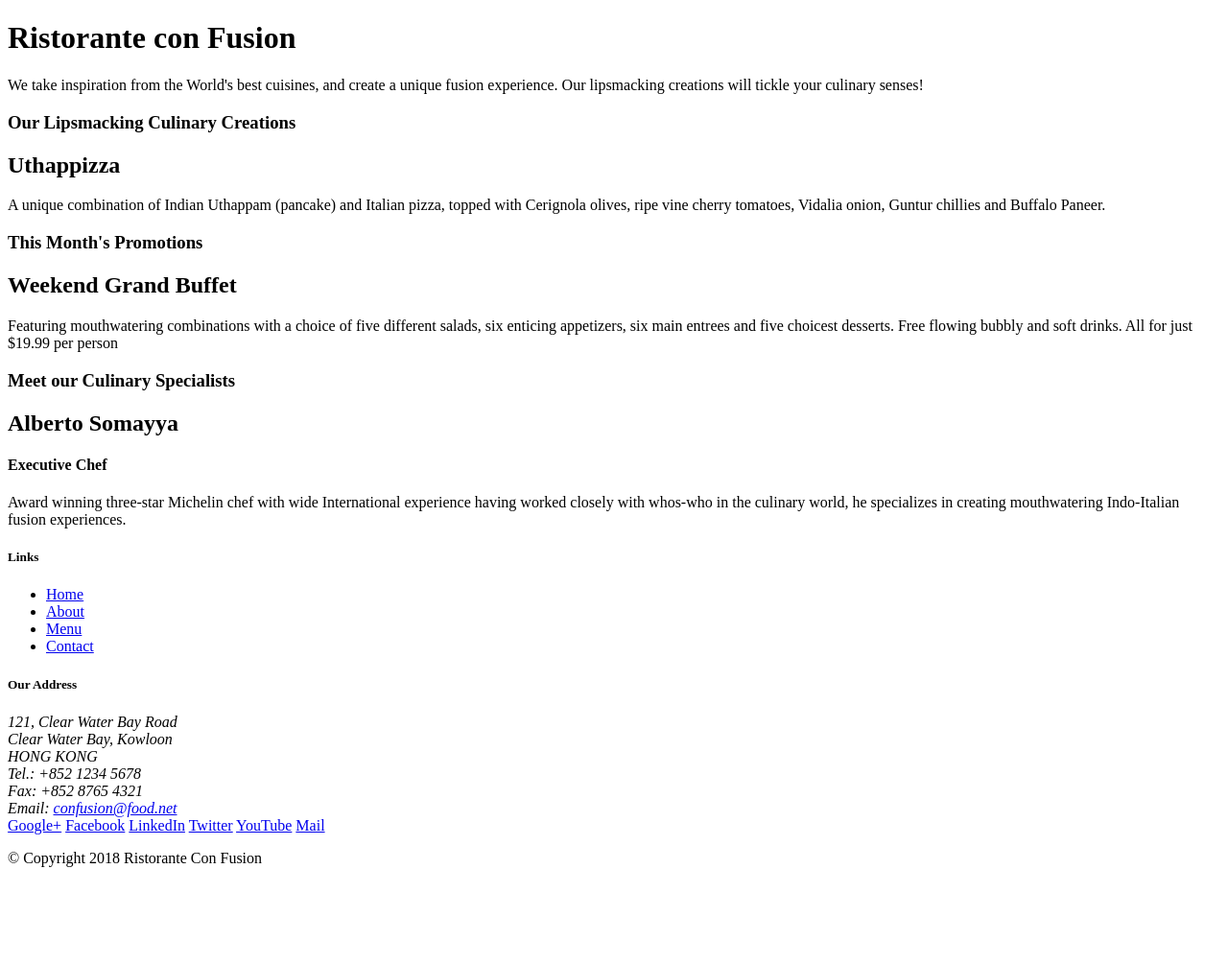
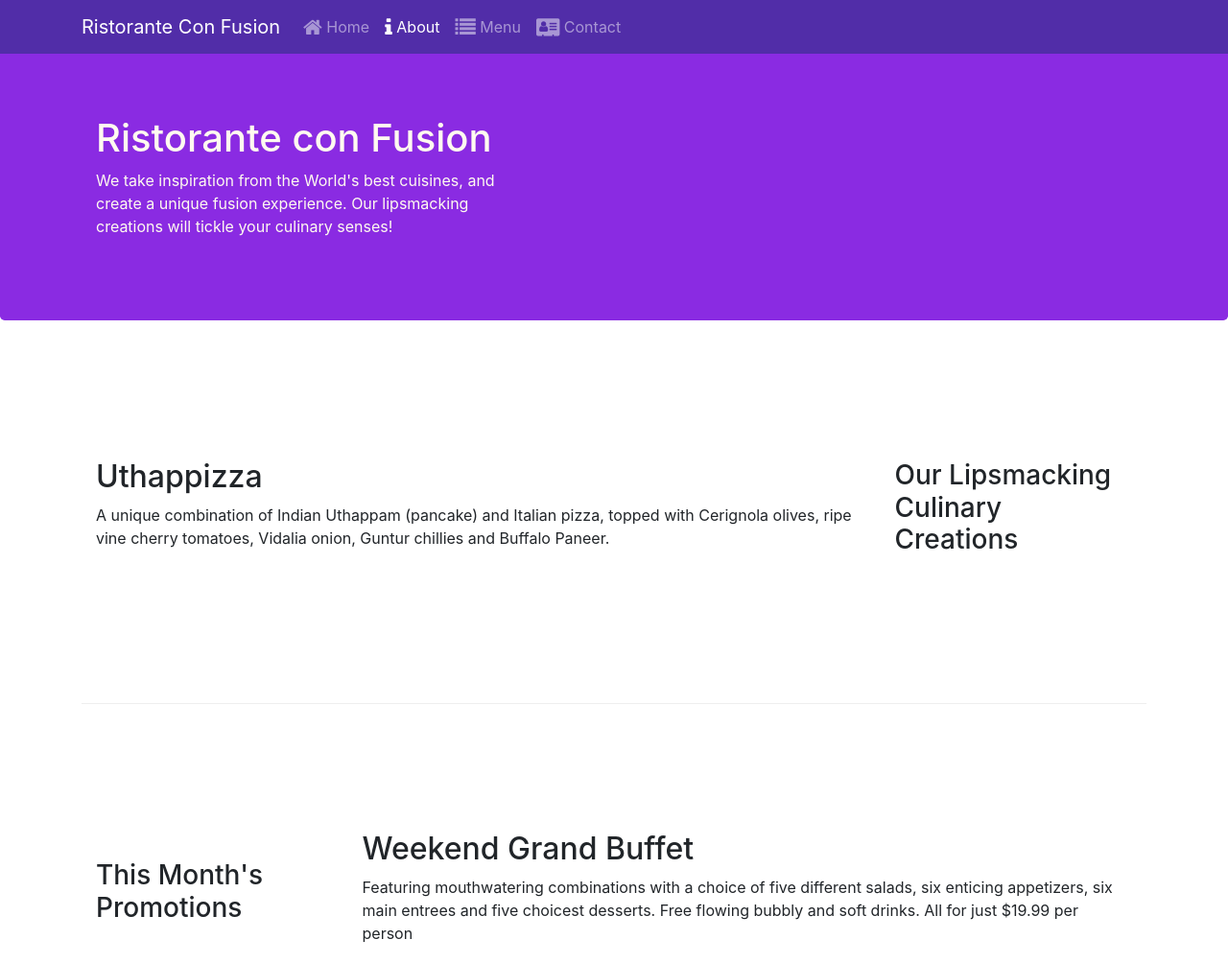
Before and after one commit to eliad1975/CursoGit, a website: page index.html in a window 1280 px wide. Shown: the top 1004 px of the page at 96% size. Before the commit the page ends 920 px from the top, so only its background shows below. Drawn offline with nearby package versions, Linux system fonts and the light colour scheme.

Commit message:
Contactus

```diff
--- /dev/null
+++ b/CSS/style.css
@@ -0,0 +1,35 @@
+.row-header{
+    margin: 0px auto;
+    padding: 0px;
+}
+.row-content{
+    margin: 0px auto;
+    padding: 50px 0px 50px 0px;
+    border-bottom: 1px ridge;
+    min-height: 400px;
+
+}
+.footer{
+    background-color: rgb(186, 200, 206);
+    margin: 0px auto;
+    padding: 20px 0px 20px 0px;
+}
+.jumbotron{
+    padding: 70px 30px 70px 30px;
+    margin: 0px auto;
+    background:blueviolet;
+    color: floralwhite;
+}
+.address{
+    font-size: 80%;
+    margin: 0px;
+    color: #0f0f0f;
+}
+body{
+    padding:50px 0px 0px 0px;
+    z-index:0;
+}
+
+.navbar-dark {
+     background-color: #512DA8;
+}
--- a/index.html
+++ b/index.html
@@ -2,51 +2,78 @@
 <html lang="en">
 
 <head>
+    <!-- Required meta tags always come first -->
+    <meta charset="utf-8">
+    <meta name="viewport" content="width=device-width, initial-scale=1, shrink-to-fit=no">
+    <meta http-equiv="x-ua-compatible" content="ie=edge">
+
+    <!-- Bootstrap CSS -->
+    <link rel="stylesheet" href="node_modules/bootstrap/dist/css/bootstrap.min.css">
+    <link rel="stylesheet" href="node_modules/font-awesome/css/font-awesome.min.css">
+    <link rel="stylesheet" href="node_modules/bootstrap-social/bootstrap-social.css">
+    <link rel="stylesheet" href="css/style.css">
     <title>Ristorante Con Fusion</title>
 </head>
 
 <body>
+    <nav class="navbar navbar-dark navbar-expand-sm fixed-top">
+        <div class="container">
 
-    <header>
-        <div>
-            <div>
-                <div>
+                <button class="navbar-toggler" type="button" data-toggle="collapse" data-target="#Navbar">
+                  <span class="navbar-toggler-icon"></span>
+                </button>
+
+           <a class="navbar-brand" href="#">Ristorante Con Fusion</a>
+           <div class="collapse navbar-collapse" id="Navbar">
+                <ul class="navbar-nav mr-auto">
+                    <li class="nav-item"><a class="nav-link" href="#"><span class="fa fa-home fa-lg"></span> Home</a></li>
+                    <li class="nav-item active"><a class="nav-link" href="./aboutus.html"><span class="fa fa-info fa-lg"></span> About</a></li>
+                    <li class="nav-item"><a class="nav-link" href="#"><span class="fa fa-list fa-lg"></span> Menu</a></li>
+                    <li class="nav-item"><a class="nav-link" href="#"><span class="fa fa-address-card fa-lg"></span> Contact</a></li>
+                </ul>
+           </div>
+        </div>
+    </nav>
+    <header class=" jumbotron">
+        <div class="container">
+            <div class="row row-header">
+                <div class="col-12 col-sm-5">
                     <h1>Ristorante con Fusion</h1>
                     <p>We take inspiration from the World's best cuisines, and create a unique fusion experience. Our lipsmacking creations will tickle your culinary senses!</p>
                 </div>
-                <div>
-                </div>
+                 <div class="col-12 col-sm">
+                 </div>
             </div>
         </div>
     </header>
 
-    <div>
-        <div>
-            <div>
+    <div class="container">
+        <div class="row row-content align-items-center">
+            <div class="col-12 col-sm-4 order-sm-last col-md-3">
                 <h3>Our Lipsmacking Culinary Creations</h3>
             </div>
-            <div>
+            <div class="col col-sm order-sm-first col-md">
                 <h2>Uthappizza</h2>
                 <p>A unique combination of Indian Uthappam (pancake) and Italian pizza, topped with Cerignola olives, ripe vine cherry tomatoes, Vidalia onion, Guntur chillies and Buffalo Paneer.</p>
             </div>
         </div>
 
 
-        <div>
-            <div>
+        <div class="row row-content align-items-center">
+            <div class="col-12 col-sm-4 col-md-3">
                 <h3>This Month's Promotions</h3>
             </div>
-            <div>
+            <div class="col col-sm col-md">
                 <h2>Weekend Grand Buffet</h2>
                 <p>Featuring mouthwatering combinations with a choice of five different salads, six enticing appetizers, six main entrees and five choicest desserts. Free flowing bubbly and soft drinks. All for just $19.99 per person </p>
             </div>
         </div>
 
-        <div>
-            <div>
+        <div class="row row-content align-items-center">
+            <div class="col-12 col-sm-4 order-sm-last col-md-3">
                 <h3>Meet our Culinary Specialists</h3>
             </div>
-            <div>
+            <div class="col col-sm order-sm-first col-md">
                 <h2>Alberto Somayya</h2>
                 <h4>Executive Chef</h4>
                 <p>Award winning three-star Michelin chef with wide International experience having worked closely with whos-who in the culinary world, he specializes in creating mouthwatering Indo-Italian fusion experiences. </p>
@@ -55,30 +82,30 @@
     </div>
 
     <footer>
-        <div>
-            <div>
-                <div>
+        <div class="container">
+            <div class="row row-footer">
+                <div class="col-4 offset-1 col-sm-2">
                     <h5>Links</h5>
-                    <ul>
+                    <ul class="list-unstyled">
                         <li><a href="#">Home</a></li>
                         <li><a href="#">About</a></li>
                         <li><a href="#">Menu</a></li>
                         <li><a href="#">Contact</a></li>
                     </ul>
                 </div>
-                <div>
+                <div class="col-7 col-sm-5">
                     <h5>Our Address</h5>
                     <address>
 		              121, Clear Water Bay Road<br>
 		              Clear Water Bay, Kowloon<br>
 		              HONG KONG<br>
-		              Tel.: +852 1234 5678<br>
-		              Fax: +852 8765 4321<br>
-		              Email: <a href="mailto:confusion@food.net">confusion@food.net</a>
+		              <i class="fa fa-phone fa-lg"></i>: +852 1234 5678<br>
+		              <i class="fa fa-fax fa-lg"></i>: +852 8765 4321<br>
+		              <i class="fa fa-envelope fa-lg"></i>: <a href="mailto:confusion@food.net">confusion@food.net</a>
 		           </address>
                 </div>
-                <div>
-                    <div>
+                <div class="col-12 col-sm-4 align-self-center">
+                    <div class="text-center">
                         <a href="http://google.com/+">Google+</a>
                         <a href="http://www.facebook.com/profile.php?id=">Facebook</a>
                         <a href="http://www.linkedin.com/in/">LinkedIn</a>
@@ -88,13 +115,17 @@
                     </div>
                 </div>
            </div>
-           <div>
-                <div>
+           <div class="row justify-content-center">
+                <div class="col-auto">
                     <p>© Copyright 2018 Ristorante Con Fusion</p>
                 </div>
            </div>
         </div>
     </footer>
+     <!-- jQuery first, then Popper.js, then Bootstrap JS. -->
+     <script src="node_modules/jquery/dist/jquery.slim.min.js"></script>
+     <script src="node_modules/popper.js/dist/umd/popper.min.js"></script>
+     <script src="node_modules/bootstrap/dist/js/bootstrap.min.js"></script>
 
 </body>
 
--- a/package.json
+++ b/package.json
@@ -15,6 +15,8 @@
   },
   "dependencies": {
     "bootstrap": "^4.0.0",
+    "bootstrap-social": "^5.1.1",
+    "font-awesome": "^4.7.0",
     "jquery": "^3.3.1",
     "popper.js": "^1.12.9"
   }
```
Also changed, not shown: aboutus.html (added, +143 -0 lines), 1 other file.
